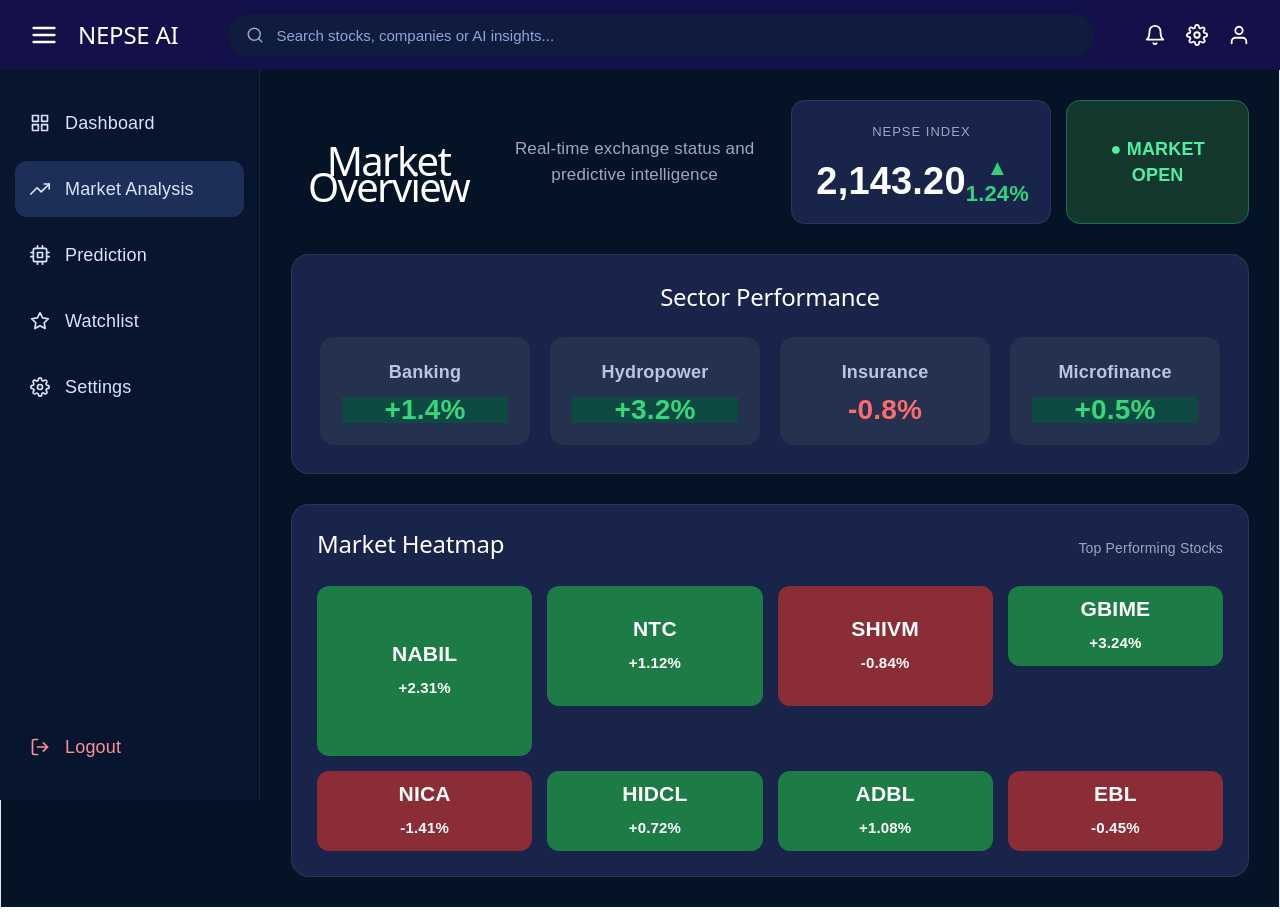
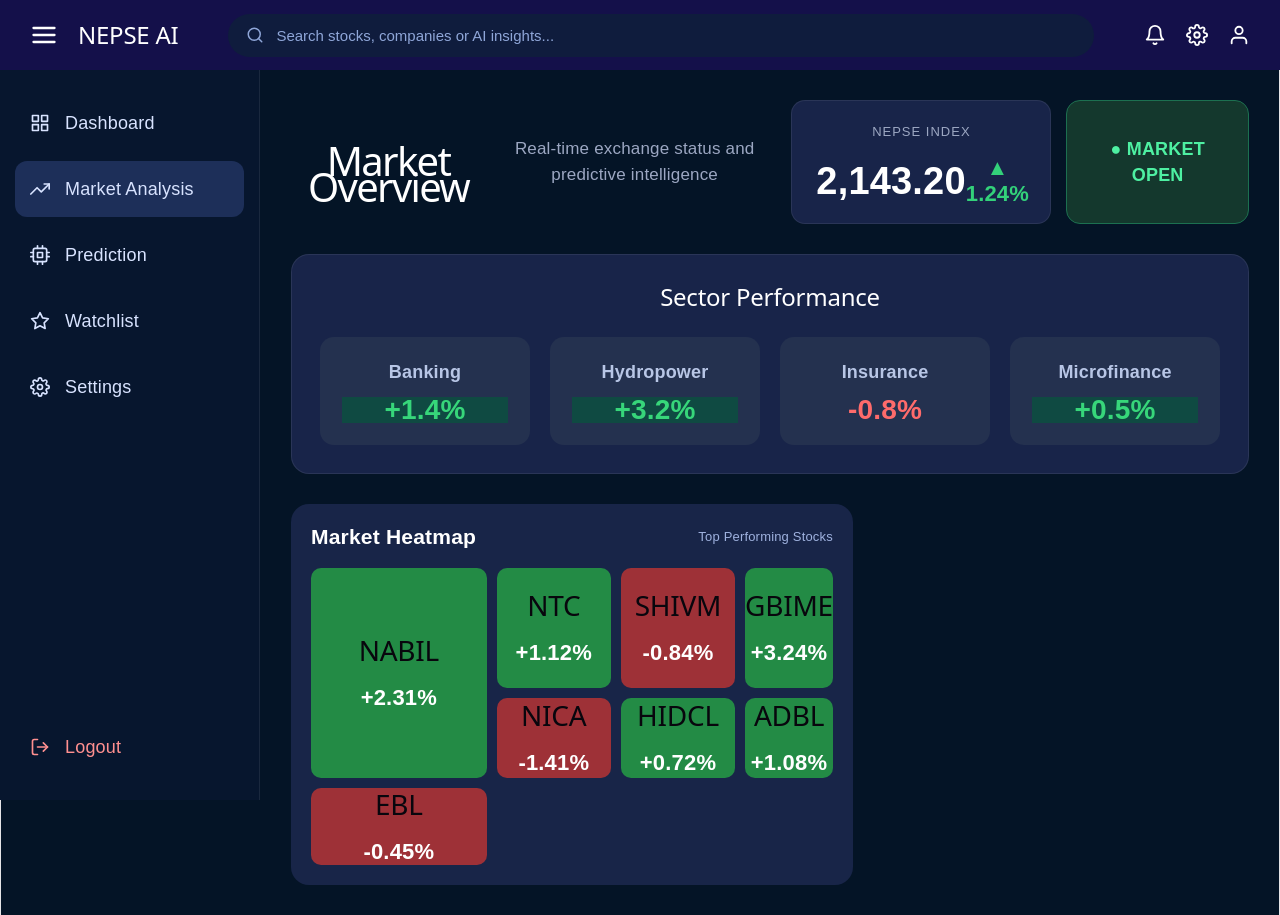
Before and after one commit to prem231631/NEPSE-AI-Web-Application, a React (Vite) app: page /marketAnalysis in a window 1280 px wide. Built offline with nearby package versions, Linux system fonts and the light colour scheme.

Commit message:
Heatmapping is updated

```diff
--- a/package.json
+++ b/package.json
@@ -17,7 +17,8 @@
     "react-dom": "^19.2.7",
     "react-icons": "^5.6.0",
     "react-router-dom": "^7.18.0",
-    "recharts": "^3.9.0"
+    "recharts": "^3.9.0",
+    "treemap": "^1.0.4"
   },
   "devDependencies": {
     "@eslint/js": "^10.0.1",
--- a/src/components/Market Analysis/MarketHeatmap.jsx
+++ b/src/components/Market Analysis/MarketHeatmap.jsx
@@ -1,38 +1,42 @@
 import "../../styles/Market Analysis/marketHeatmap.css";
 
-const heatmapData = [
-  { symbol: "NABIL", change: "+2.31%", positive: true, size: "large" },
-  { symbol: "NTC", change: "+1.12%", positive: true, size: "medium" },
-  { symbol: "SHIVM", change: "-0.84%", positive: false, size: "medium" },
-  { symbol: "GBIME", change: "+3.24%", positive: true, size: "small" },
-  { symbol: "NICA", change: "-1.41%", positive: false, size: "small" },
-  { symbol: "HIDCL", change: "+0.72%", positive: true, size: "small" },
-  { symbol: "ADBL", change: "+1.08%", positive: true, size: "small" },
-  { symbol: "EBL", change: "-0.45%", positive: false, size: "small" },
+const stocks = [
+  { symbol: "NABIL", change: 2.31, size: "large" },
+  { symbol: "NTC", change: 1.12, size: "medium" },
+  { symbol: "SHIVM", change: -0.84, size: "medium" },
+  { symbol: "GBIME", change: 3.24, size: "small" },
+  { symbol: "NICA", change: -1.41, size: "small" },
+  { symbol: "HIDCL", change: 0.72, size: "small" },
+  { symbol: "ADBL", change: 1.08, size: "small" },
+  { symbol: "EBL", change: -0.45, size: "small" },
 ];
 
 function MarketHeatmap() {
   return (
-    <section className="heatmap-card">
+    <div className="heatmap-card">
       <div className="heatmap-header">
-            <h2>Market Heatmap</h2>
+        <h3>Market Heatmap</h3>
         <span>Top Performing Stocks</span>
       </div>
 
       <div className="heatmap-grid">
-            {heatmapData.map((stock) => (
+        {stocks.map((stock) => (
           <div
             key={stock.symbol}
-                    className={`heatmap-box ${stock.size} ${
-                        stock.positive ? "positive" : "negative"
+            className={`tile ${stock.size} ${
+              stock.change >= 0 ? "gain" : "loss"
             }`}
           >
-                    <h3>{stock.symbol}</h3>
-                    <p>{stock.change}</p>
+            <h2>{stock.symbol}</h2>
+
+            <p>
+              {stock.change > 0 ? "+" : ""}
+              {stock.change}%
+            </p>
           </div>
         ))}
       </div>
-    </section>
+    </div>
   );
 }
 
--- a/src/styles/Market Analysis/marketHeatmap.css
+++ b/src/styles/Market Analysis/marketHeatmap.css
@@ -1,73 +1,79 @@
 .heatmap-card{
-    background:#182449;
+    background:#182548;
     border-radius:18px;
-    border:1px solid rgba(255,255,255,.08);
-    padding:25px;
-    flex:2;
+    padding:20px;
 }
 
 .heatmap-header{
     display:flex;
     justify-content:space-between;
     align-items:center;
-    margin-bottom:20px;
+    margin-bottom:18px;
 }
 
-.heatmap-header h2{
+.heatmap-header h3{
     color:white;
 }
 
 .heatmap-header span{
-    color:#9aa7c2;
-    font-size:14px;
+    color:#9fb2df;
+    font-size:13px;
 }
 
 .heatmap-grid{
     display:grid;
-    grid-template-columns:repeat(4,1fr);
-    gap:15px;
+
+    grid-template-columns:2fr 1.3fr 1.3fr 1fr;
+
+    grid-template-rows:120px 80px;
+
+    gap:10px;
 }
 
-.heatmap-box{
-    border-radius:12px;
+.tile{
+    border-radius:10px;
+
     display:flex;
     flex-direction:column;
     justify-content:center;
     align-items:center;
+
     color:white;
+
     font-weight:600;
-    transition:.25s;
-    cursor:pointer;
+
+    transition:.3s;
 }
 
-.heatmap-box:hover{
+.tile:hover{
     transform:scale(1.03);
 }
 
+.gain{
+    background:#238b45;
+}
+
+.loss{
+    background:#9e3137;
+}
+
 .large{
-    height:170px;
+    grid-row:span 2;
 }
 
 .medium{
-    height:120px;
+    grid-row:span 1;
 }
 
 .small{
-    height:80px;
+    grid-row:span 1;
 }
 
-.positive{
-    background:#1d7c45;
+.tile h2{
+    font-size:28px;
 }
 
-.negative{
-    background:#8a2d37;
+.tile p{
+    margin-top:10px;
+    font-size:22px;
 }
-
-.heatmap-box h3{
-    margin-bottom:8px;
-}
-
-.heatmap-box p{
-    font-size:15px;
-}
```
Also changed, not shown: 1 other file (tests, documents, lock files or other folders). Lines whose indentation alone changed are shown as unchanged.
